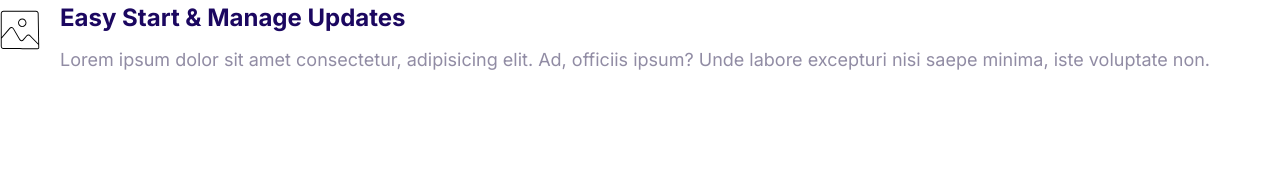
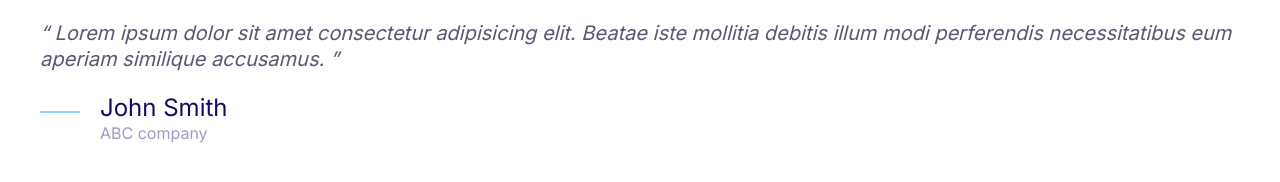
Before and after one commit to RaveenaReddyGinjala/HTML-CSS, a plain HTML site: page index.html in a window 1280 px wide. Drawn offline with Linux system fonts and the light colour scheme.

Commit message:
Build quote.

```diff
--- a/css/styles.css
+++ b/css/styles.css
@@ -11,6 +11,7 @@ html{
     --color-accent:#ff3400;
     --color-heading:#1b0760;
     --color-body:#918ca4;
+    --color-body-darker:#5c5577;
     --color-border:#ccc;
     --border-radius:30px;
     }
@@ -329,3 +330,45 @@ display:block
 .media__image{
     margin-top: 1rem;
 }
+/*Quote*/
+.quote{
+    font-size: 3rem;
+    font-style: italic;
+    color:var(--color-body-darker);
+    line-height: 1.3;
+}
+.quote__text::before{
+    content:open-quote ;
+
+}
+.quote__text::after{
+    content: close-quote;
+}
+.quote__author{
+    font-size: 3rem;
+    font-weight: 500;
+    font-style: normal;
+    margin-bottom:0;
+}
+.quote__organization{
+    color: var(--color-heading);
+    opacity:0.4;
+    font-size:2rem ;
+    font-style: normal;
+
+}
+.quote__line{
+    position:relative;
+    bottom:10px;
+}
+@media screen and (min-width:1024px){
+    .quote{
+        font-size: 2rem;
+    }
+    .quote__author{
+        font-size: 2.4rem;
+    }
+    .quote__organization{
+        font-size: 1.6rem;
+    }
+}
--- a/index.html
+++ b/index.html
@@ -15,19 +15,25 @@
     <title>Document</title>
   </head>
   <body>
+    <blockquote class="quote">
+      <p class="quote__text">
+        Lorem ipsum dolor sit amet consectetur adipisicing elit. Beatae iste
+        mollitia debitis illum modi perferendis necessitatibus eum aperiam
+        similique accusamus.
+      </p>
+      <footer>
         <div class="media">
           <div class="media__image">
-        <svg class="icon icon--primary">
-          <use xlink:href="images/sprite.svg#snap"></use>
+            <svg class="icon icon--primary quote__line">
+              <use xlink:href="images/sprite.svg#line"></use>
             </svg>
           </div>
           <div class="media__body">
-        <h3 class="media__title">Easy Start & Manage Updates</h3>
-        <p>
-          Lorem ipsum dolor sit amet consectetur, adipisicing elit. Ad, officiis
-          ipsum? Unde labore excepturi nisi saepe minima, iste voluptate non.
-        </p>
+            <h3 class="media__title quote__author">John Smith</h3>
+            <p class="quote__organization">ABC company</p>
           </div>
         </div>
+      </footer>
+    </blockquote>
   </body>
 </html>
```
Also changed, not shown: components/quote.html (added, +20 -0 lines), 1 other file. Lines whose indentation alone changed are shown as unchanged.
